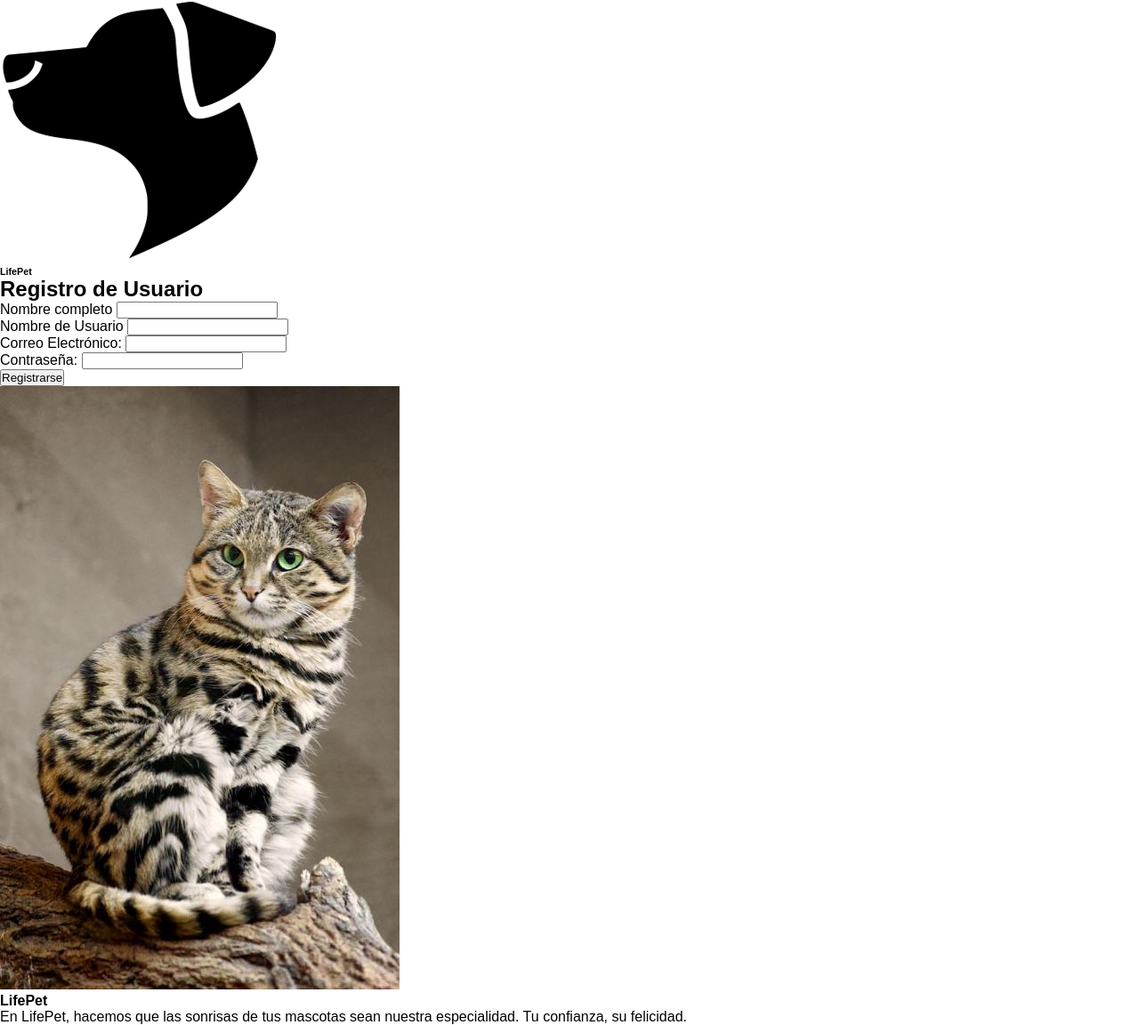
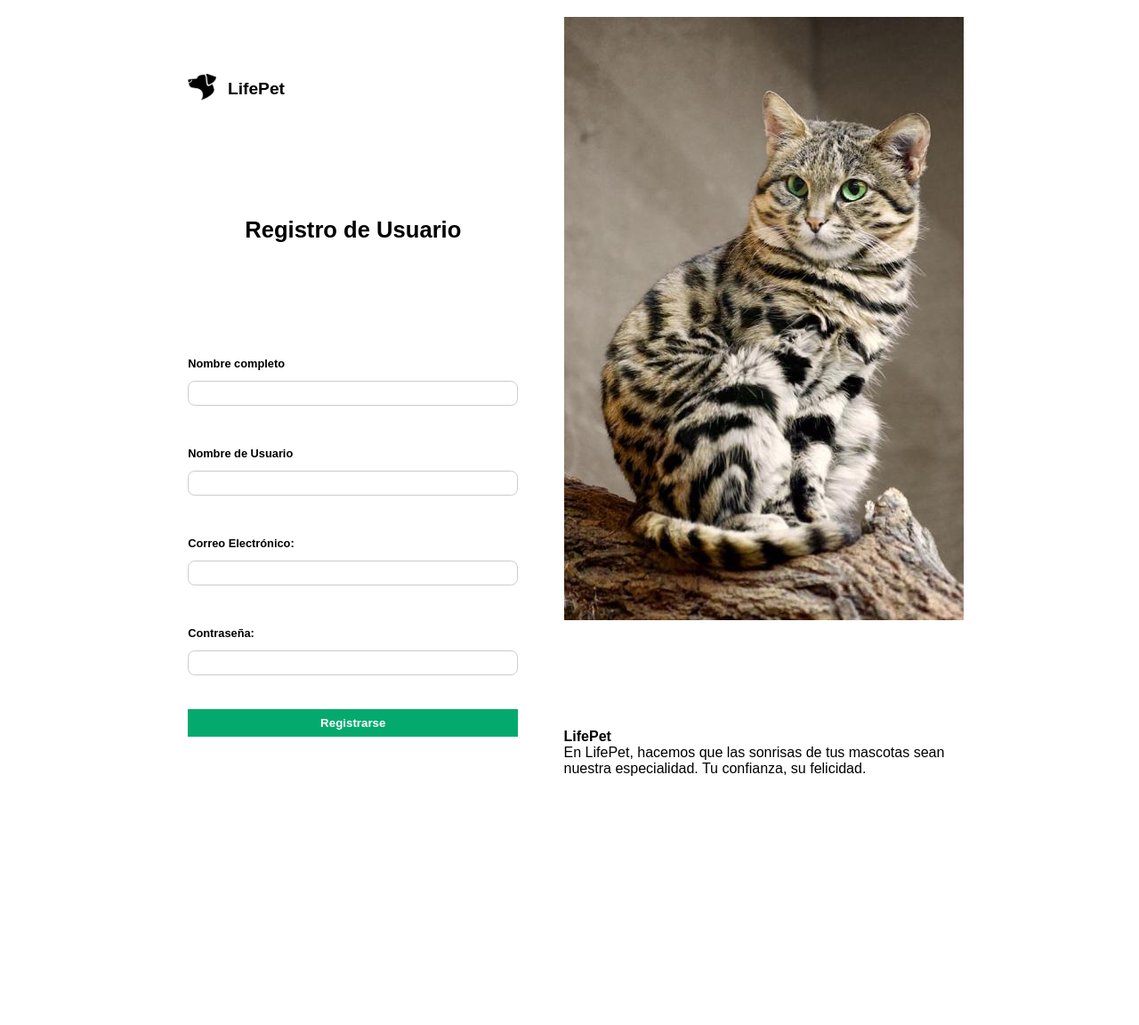
Before and after one commit to DieguitoLOL/trabajo_mascotas, a PHP site: the page made by SingUp.php in a window 1280 px wide. Shown: the whole page at 89% size. After the commit the page ends 872 px from the top, so only its background shows below. Run offline with PHP 8.4, Linux system fonts and the light colour scheme.

Commit message:
Realizando diseño de la pagina

```diff
--- a/SingUp.php
+++ b/SingUp.php
@@ -12,68 +12,49 @@
         use Dotenv\Dotenv;
         $dotenv = Dotenv::createImmutable(__DIR__);
         $dotenv->load();
-    ?>
+?>
 <main>
-    <section>
-        <div>
-            <div><img src="img/Logo.png" alt="Logo veterinaria"></div>
-            <h6>LifePet</h6>
+    <section class="seccion_ingreso">
+        <div class="contenido_logo">
+            <div><img class="logo" src="img/Logo.png" alt="Logo veterinaria"></div>
+            <h6 class="texto_logo">LifePet</h6>
         </div>
-        <div>
+        <div class="contenido_registro">
             <h1>Registro de Usuario</h1>
             <form  method="POST">
                 <?php
                     require_once __DIR__ ."/process/procesar_registro.php";
                 ?>
-                <label for="Name">Nombre completo</label>
-                <input type="text" id="Name" name="Name" required value=""><br>
+                <div class="registros">
+                  <label for="Name">Nombre completo</label><br>
+                  <input type="text" id="Name" name="Name" required value="">
+                </div>
 
-                <label for="UserName">Nombre de Usuario</label>
-                <input type="text" id="UserName" name="UserName" required value=""><br>
+                <div class="registros">
+                  <label for="UserName">Nombre de Usuario</label><br>
+                  <input type="text" id="UserName" name="UserName" required value="">
+                </div>
 
-                <label for="email">Correo Electrónico:</label>
-                <input type="email" id="email" name="email" required value=""><br>
+                <div class="registros">
+                  <label for="email">Correo Electrónico:</label><br>
+                  <input type="email" id="email" name="email" required value="">
+                </div>
 
-                <label for="contrasena">Contraseña:</label>
-                <input type="password" id="contrasena" name="contrasena" required><br>
-
+                <div class="registros">
+                  <label for="contrasena">Contraseña:</label><br>
+                  <input type="password" id="contrasena" name="contrasena" required>
+                </div class="registros">
                 <input name="btRegister" type="submit" value="Registrarse">
             </form>
         </div>
     </section>
-    <section>
-        <div><img src="img/ImagenGato.jpeg" alt="Imagen gatito"></div>
-        <div>
+    <section class="seccion_contenido">
+        <div class="seccion_contenido-img"><img class="imagen_contenido" src="img/ImagenGato.jpeg" alt="Imagen gatito"></div>
+        <div class="seccion_contenido-text">
             <h4>LifePet</h4>
             <p>En LifePet, hacemos que las sonrisas de tus mascotas sean nuestra especialidad. Tu confianza, su felicidad.</p>
         </div>
     </section>
 </main>
-
 </body>
 </html>
-<!-- <!DOCTYPE html>
-<html>
-<head>
-  <link rel="stylesheet" href="./css/style.css">
-  <title>Adopta un gatito en tu zona</title>
-</head>
-<body>
-  <div class="login-page">
-    <div class="form">
-      <div class="login">
-        <div class="login-header">
-          <h3>Adopta un gatito en tu zona</h3>
-          <p>Por favor, ingresa tus credenciales para iniciar sesión.</p>
-        </div>
-      </div>
-      <form class="login-form">
-        <input type="text" placeholder="Usuario o correo electrónico" name="uname" required>
-        <input type="password" placeholder="Contraseña" name="psw" required>
-        <button>Iniciar sesión</button>
-        <p class="message">¿No estás registrado? <a href="#">Crea una cuenta</a></p>
-      </form>
-    </div>
-  </div>
-</body>
-</html> -->
--- a/css/style.css
+++ b/css/style.css
@@ -5,78 +5,113 @@
     font-family: Arial, sans-serif;
 }
 
- /* body {
-    margin: 0;
-    padding: 0;
-    background-image: url("kitten.jpg");
-    background-size: cover;
-    background-position: center;
-    background-repeat: no-repeat;
+h1{
+  font-size: 2vw;
 }
 
-  .login-page {
-    width: 360px;
+main {
+  display: flex;
+  /* gap: 13vw; */
+  /* justify-content: space-between; */
+  width: 70%;
   margin: auto;
+  padding: 1.5vw;
+  gap: 4vw;
 }
 
-  .form {
-    position: relative;
-    top: 50%;
-    transform: translateY(-50%);
-    background-color: white;
-    padding: 40px;
-    border-radius: 10px;
+/* ------Este codigo es del registro------ */
+.seccion_ingreso {
+  /* padding: 2vw; */
+  width: 50vw;
+  height: 100vh;
+  display: flex;
+  flex-direction: column;
+  justify-content: space-around;
 }
 
-  .login-header {
-    text-align: center;
+.contenido_logo {
+  display: flex;
+  align-items: center;
+  gap: 1vw;
 }
 
-  .login-header h3 {
-    color: #04AA6D;
-    margin-bottom: 10px;
+.logo {
+  width: 2.5vw;
 }
 
-  .login-header p {
-    color: #999;
-    margin-bottom: 20px;
+.texto_logo {
+  font-size: 1.5vw;
 }
 
-  input[type=text], input[type=password] {
-    width: 100%;
-    padding: 12px 20px;
-    margin: 8px 0;
-    display: inline-block;
-    border: 1px solid #ccc;
+.contenido_registro {
+  height: 40vw;
+  display: flex;
+  flex-direction: column;
+  align-items: center;
+  gap: 15vh;
 }
 
-  button {
-    background-color: #04AA6D;
-    color: white;
-    padding: 14px 20px;
-    margin: 8px 0;
-    border: none;
-    cursor: pointer;
+form {
+  display: grid;
+  row-gap: 3vh;
   width: 100%;
 }
 
-  button:hover {
+label {
+  font-size: 1vw;
+  font-weight: 600;
+  padding: 1vh 0px;
+}
+
+.registros{
+  display: grid;
+}
+
+input[type=text], input[type=email], input[type=password] {
+  padding: 0px 0.5vw;
+  display: inline-block;
+  border: 0.1vh solid #ccc;
+  border-radius: 0.6vw;
+  transform: translateY(-50%);
+  background-color: white;
+  width: 29vw;
+  height: 3.5vh;
+}
+
+input[type=submit] {
+  background-color: #04AA6D;
+  color: white;
+  padding: 1vh 0vh;
+  border: none;
+  cursor: pointer;
+  width: 29vw;
+  font-weight: 700;
+}
+
+input[type=submit]:hover {
   opacity: 0.8;
 }
 
-  .message {
-    color: #999;
-    text-align: center;
+
+
+/* -----Este codigo es de la imagen----- */
+.seccion_contenido{
+
 }
 
-  .message a {
-    color: #04AA6D;
+.seccion_contenido-img{
+
+position: relative;
+
+width: 36vw;
+
+height: 100vh;
 }
 
-  @media screen and (max-width: 400px) {
+.imagen_contenido{
 
-    .login-page {
-      width: 300px;
 }
 
-  } */
+.seccion_contenido-text{
+
+}
```
Lines whose indentation alone changed are shown as unchanged.
